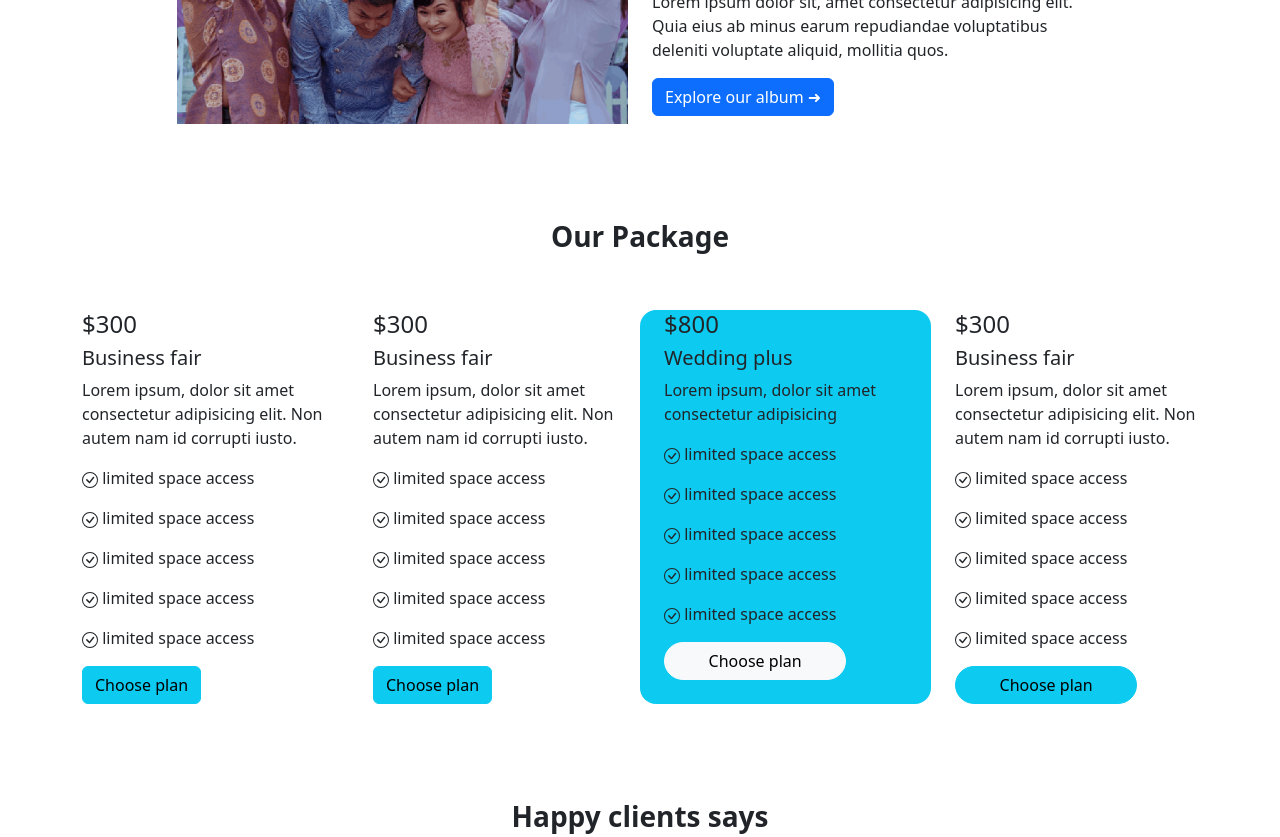
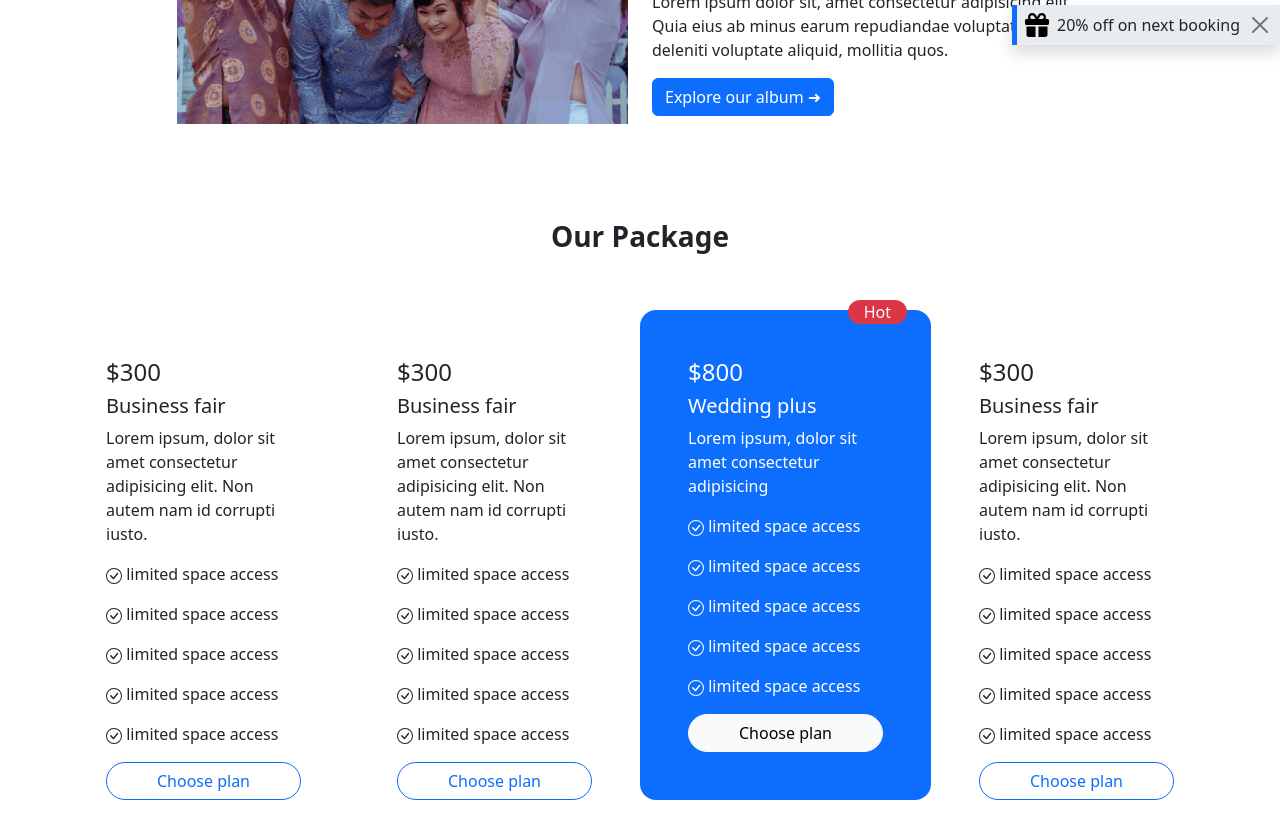
Before and after one commit to Mike-leonard/convention-center, a plain HTML site: page index.html in a window 1280 px wide. Shown: the part 698-1535 px from the top of the page. Drawn offline with nearby package versions, Linux system fonts and the light colour scheme.

Commit message:
design almost fixation

```diff
--- a/index.html
+++ b/index.html
@@ -92,6 +92,16 @@
     </div> <!-- end of Carousol design -->
 
   <div class="container"> <!-- Content container -->
+    <div class= "align-items-center" role="alert" aria-live="assertive" aria-atomic="true">
+      <div class="d-flex position-absolute end-0 shadow bg-body-secondary border-start border-5 border-primary"  style="margin-top: 4rem;">
+        <svg class="ms-2"  style="width: 1.5rem;" xmlns="http://www.w3.org/2000/svg" viewBox="0 0 512 512"><!--! Font Awesome Pro 6.2.1 by @fontawesome - https://fontawesome.com License - https://fontawesome.com/license (Commercial License) Copyright 2022 Fonticons, Inc. --><path d="M190.5 68.8L225.3 128H224 152c-22.1 0-40-17.9-40-40s17.9-40 40-40h2.2c14.9 0 28.8 7.9 36.3 20.8zM64 88c0 14.4 3.5 28 9.6 40H32c-17.7 0-32 14.3-32 32v64c0 17.7 14.3 32 32 32H480c17.7 0 32-14.3 32-32V160c0-17.7-14.3-32-32-32H438.4c6.1-12 9.6-25.6 9.6-40c0-48.6-39.4-88-88-88h-2.2c-31.9 0-61.5 16.9-77.7 44.4L256 85.5l-24.1-41C215.7 16.9 186.1 0 154.2 0H152C103.4 0 64 39.4 64 88zm336 0c0 22.1-17.9 40-40 40H288h-1.3l34.8-59.2C329.1 55.9 342.9 48 357.8 48H360c22.1 0 40 17.9 40 40zM32 288V464c0 26.5 21.5 48 48 48H224V288H32zM288 512H432c26.5 0 48-21.5 48-48V288H288V512z"/></svg>
+        <div class="toast-body">
+          <p class="m-2">20% off on next booking</p>
+        </div>
+        <button type="button" class="btn-close me-2 m-auto" data-bs-dismiss="toast" aria-label="Close"></button>
+      </div>
+  </div>
+
     <!-- 1st content Content row -->
     <div class="row mt-5 mb-5 justify-content-center align-items-center">
         <div class="col-12 col-sm-6 col-md-5 col-lg-5 col-xl-5">
@@ -109,7 +119,7 @@
     <div class="row my-5 gx-5">
       <h3 class="h3 text-center fw-semibold py-5">Our Package</h3>
       <!-- our pkg 1st column -->
-      <div class="col-12 col-sm-6 col-md-3 col-lg-3 col-xl-3">
+      <div class="col-12 col-sm-6 col-md-6 col-lg-3 col-xl-3 px-5 mt-5">
           <h4>$300</h4>
           <h5>Business fair</h5>
           <p>
@@ -152,13 +162,13 @@
                     limited space access
               </p>
 
-              <button class="btn btn-info">Choose plan</button>
+              <button class="btn btn btn-outline-primary w-100 rounded-5">Choose plan</button>
           </div>
 
 
       </div> <!-- end of our pkg 1st column -->
       <!-- our pkg 2nd column -->
-      <div class="col-12 col-sm-6 col-md-3 col-lg-3 col-xl-3">
+      <div class="col-12 col-sm-6 col-md-6 col-lg-3 col-xl-3 px-5 mt-5">
           <h4>$300</h4>
           <h5>Business fair</h5>
           <p>
@@ -200,11 +210,12 @@
                     </svg>
                     limited space access
               </p>
-              <button class="btn btn-info">Choose plan</button>
+              <button class="btn btn btn-outline-primary w-100 rounded-5">Choose plan</button>
           </div>
       </div> <!-- end of our pkg 2nd column -->
       <!-- our pkg 3rd column -->
-      <div class="col-12 col-sm-6 col-md-3 col-lg-3 col-xl-3 bg-info rounded-4">
+      <div class="col-12 col-sm-6 col-md-6 col-lg-3 col-xl-3 bg-primary text-white rounded-4 px-5 pt-5 position-relative">
+          <p class="position-absolute top-0 end-0 bg-danger px-3 rounded-pill me-4" style="margin-top: -10px;">Hot</p>
           <h4>$800</h4>
           <h5>Wedding plus</h5>
           <p>
@@ -246,11 +257,11 @@
                     </svg>
                     limited space access
               </p>
-              <button class="btn btn-light w-75 rounded-5 mx-auto">Choose plan</button>
+              <button class="btn btn-light w-100 rounded-5 mx-auto">Choose plan</button>
           </div>
       </div> <!-- end of our pkg 3rd column -->
       <!-- our pkg 4th column -->
-        <div class="col-12 col-sm-6 col-md-3 col-lg-3 col-xl-3">
+        <div class="col-12 col-sm-6 col-md-6 col-lg-3 col-xl-3 px-5 mt-5">
             <h4>$300</h4>
             <h5>Business fair</h5>
             <p>
@@ -292,7 +303,7 @@
                       </svg>
                       limited space access
                 </p>
-                <button class="btn btn-info w-75 rounded-5">Choose plan</button>
+                <button class="btn btn btn-outline-primary w-100 rounded-5">Choose plan</button>
             </div>
         </div><!-- end of  our pkg 4th column -->
     </div> <!-- end of 2nd Content row -->
```
